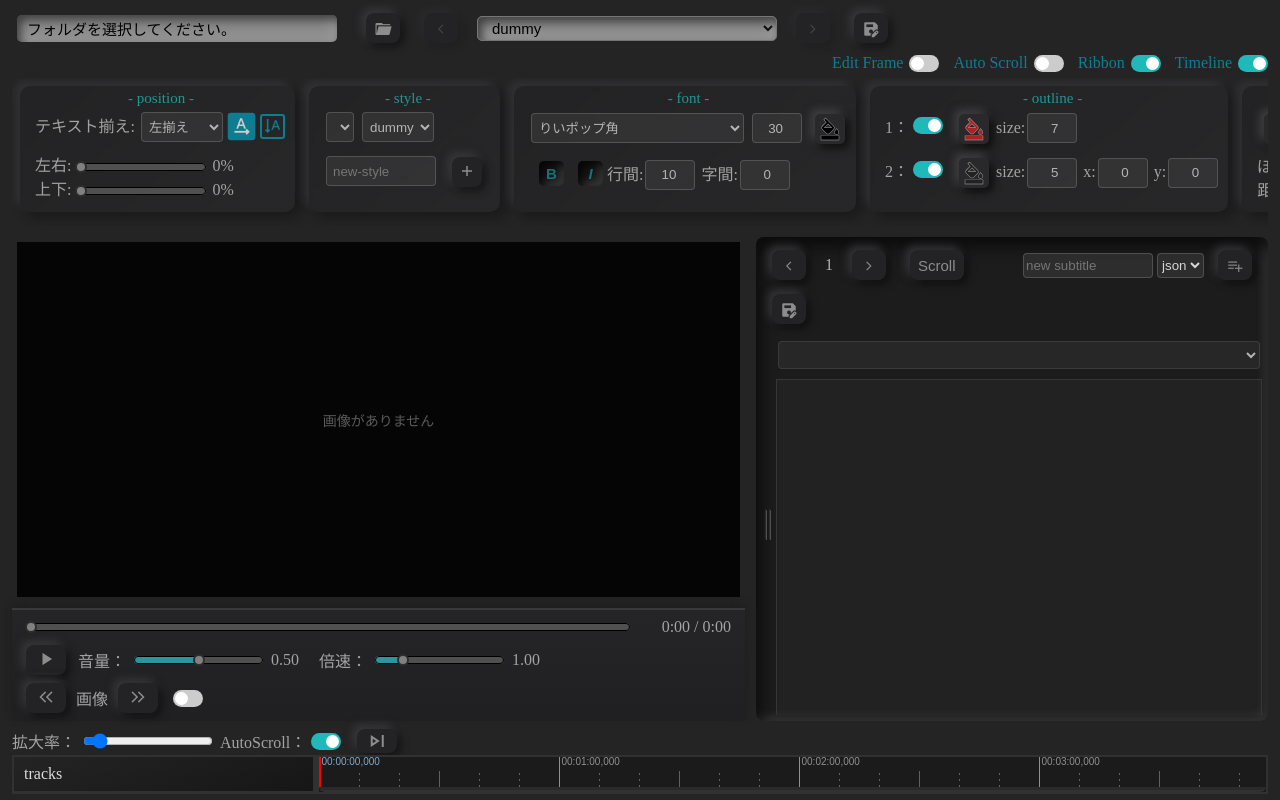
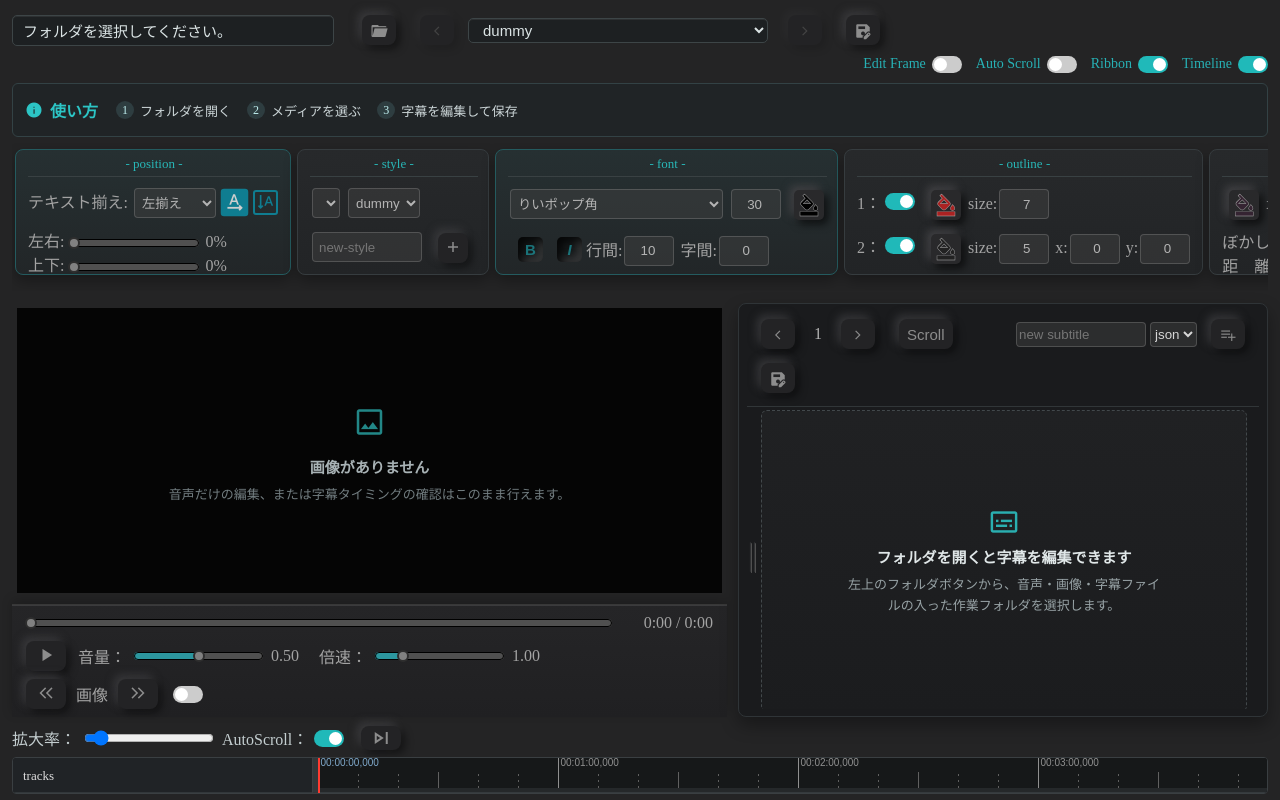
Before and after one commit to tamanegi515/srt-edit-player, a Svelte app: page / in a window 1280 px wide. Built offline with nearby package versions, Linux system fonts and the light colour scheme; a web font is replaced by a local one.

Commit message:
Improve empty states and visual hierarchy

```diff
--- a/src/App.svelte
+++ b/src/App.svelte
@@ -46,6 +46,7 @@
     toastTimer = setTimeout(() => { toastMessage = ''; }, 3000);
   }
   let json_data = $derived(projectState.jsonDataList[projectState.mediaIndex]);
+  let showQuickStart = $derived(!projectState.dirHandle);
   let mediaLoadToken = 0;
   let newTrackName = $state("");
   let newTrackFormat = $state("json");
@@ -378,6 +379,20 @@
     </div>
   </header>
 
+  {#if showQuickStart}
+    <section class="quick-start" aria-label="使い方">
+      <div class="quick-start-title">
+        <span class="material-symbols-outlined">info</span>
+        <span>使い方</span>
+      </div>
+      <ol>
+        <li><span>1</span>フォルダを開く</li>
+        <li><span>2</span>メディアを選ぶ</li>
+        <li><span>3</span>字幕を編集して保存</li>
+      </ol>
+    </section>
+  {/if}
+
   {#if uiState.viewRibbon}
     <StyleRibbon></StyleRibbon>
   {/if}
@@ -399,7 +414,7 @@
 
       <!-- 右: 編集エリア（列の合計幅 totalWidth に左右パディング分を足した値を上限にし、
            プレイヤーとの取り合いで幅が足りない時は縮小＋内部横スクロールで収める） -->
-      <div class="srt_area" style="max-width: calc({totalWidth}px + 12px);">
+      <div class="srt_area" style="max-width: calc({totalWidth}px + 30px);">
         <div class="editor-toolbar">
           <button class="nmorph_button" title="列を減らす" aria-label="列を減らす" onclick={removeEditorColumn}>
             <span class="material-symbols-outlined"> chevron_left </span>
@@ -465,7 +480,8 @@
     display: flex;
     flex-wrap: wrap;
     align-items: center;
-    gap: 6px 14px;
+    gap: 6px 12px;
+    padding: 2px 0 4px;
   }
   .toolbar-group {
     display: flex;
@@ -483,9 +499,12 @@
     gap: 6px;
     cursor: pointer;
     white-space: nowrap;
+    color: #c5d0d2;
   }
   .toggle-field .head-text {
     margin: 0;
+    color: #27b1b5;
+    font-size: 14px;
   }
   .toggle_switch input {
     position: absolute;
@@ -499,6 +518,7 @@
   .media-select {
     min-width: 160px;
     max-width: 340px;
+    color: #dbe4e5;
     cursor: pointer;
   }
 
@@ -529,7 +549,9 @@
     flex-wrap: wrap;
     align-items: center;
     gap: 4px;
-    padding-bottom: 6px;
+    min-height: 42px;
+    padding: 2px 4px 8px;
+    border-bottom: 1px solid #313638;
   }
   .editor-toolbar .toolbar-spacer {
     flex: 1 1 auto;
@@ -565,9 +587,9 @@
   }
 
   .folder-path {
-    margin: 5px;
+    margin: 3px 6px 3px 0;
     display: inline-block;
-    padding: 1px 10px;
+    padding: 2px 10px;
     min-width: 300px;
     max-width: 600px;
     height: 25px;
@@ -575,15 +597,14 @@
     align-content: center;
     font-size: 15px;
     border-radius: 5px;
-    color: #000000;
-    background: #a7a7a7c5;
-    box-shadow:
-      inset 4px 5px 10px #0000008e,
-      inset -4px -4px 15px #ffffff28;
+    color: #dbe4e5;
+    background: #1d2022;
+    border: 1px solid #3d4547;
+    box-shadow: inset 0 1px 0 #ffffff12;
 
     overflow-x: auto;
     white-space: nowrap;
-    cursor: text; /* ← テキストっぽい見た目に */
+    cursor: default;
 
     /* スクロールバー非表示 */
     scrollbar-width: none; /* Firefox */
@@ -668,12 +689,62 @@
     box-sizing: border-box;
     display: flex;
     flex-direction: column;
-    padding: 8px 6px 6px 6px;
-    background-color: #0e0e0e52;
-    box-shadow:
-      inset 5px 10px 15px rgba(5, 5, 5, 0.712),
-      inset -5px -5px 8px #dbdbdb21;
+    padding: 8px 8px 7px;
+    background-color: #1a1b1d;
+    border: 1px solid #2f3437;
+    box-shadow: 0 8px 18px #00000055;
     border-radius: 8px;
+  }
+
+  .quick-start {
+    flex: 0 0 auto;
+    display: flex;
+    align-items: center;
+    gap: 18px;
+    min-height: 40px;
+    padding: 6px 12px;
+    border: 1px solid #334245;
+    border-radius: 6px;
+    background: #202426;
+    color: #cbd5d7;
+  }
+  .quick-start-title {
+    display: inline-flex;
+    align-items: center;
+    gap: 7px;
+    color: #2cc5c5;
+    font-weight: 600;
+    white-space: nowrap;
+  }
+  .quick-start-title .material-symbols-outlined {
+    font-size: 18px;
+  }
+  .quick-start ol {
+    display: flex;
+    flex-wrap: wrap;
+    align-items: center;
+    gap: 10px 16px;
+    margin: 0;
+    padding: 0;
+    list-style: none;
+    font-size: 13px;
+  }
+  .quick-start li {
+    display: inline-flex;
+    align-items: center;
+    gap: 6px;
+    white-space: nowrap;
+  }
+  .quick-start li span {
+    display: inline-flex;
+    align-items: center;
+    justify-content: center;
+    width: 18px;
+    height: 18px;
+    border-radius: 50%;
+    background: #2e3d40;
+    color: #bfeeee;
+    font-size: 12px;
   }
 
   /* トースト通知 */
--- a/src/app.css
+++ b/src/app.css
@@ -186,42 +186,34 @@ select:focus {
 
 /* スクロールバーの縦方向の色を変更 */
 ::-webkit-scrollbar {
-  width: 10px;
-  height: 10px;
+  width: 8px;
+  height: 8px;
   background-color: #38383800;
   /* スクロールバーの背景色 */
 }
 
 /* スクロールバーの縦方向のトラック（スクロールバーの背後に表示される領域）の色を変更 */
 ::-webkit-scrollbar-track {
-  background-color: #303c3f;
+  background-color: #202527;
   border: 1px solid #252525;
 }
 
 /* スクロールバーの縦方向のスクロールバーの色を変更 */
 ::-webkit-scrollbar-thumb {
-  background-color: #21a7a7c5;
+  background-color: #4b8f92;
   /* スクロールバーの色 */
   border-radius: 4px;
-  background-image: linear-gradient(to top left,
-      rgba(0, 0, 0, 0.2),
-      rgba(0, 0, 0, 0.2) 30%,
-      rgba(0, 0, 0, 0));
-  border-right: 1px solid #252525;
-  border-left: 2px solid #252525;
+  border: 2px solid #202527;
+}
+
+::-webkit-scrollbar-thumb:hover {
+  background-color: #31b7b7;
 }
 /* 横方向のスクロールバーつまみ（サム） */
 ::-webkit-scrollbar-thumb:horizontal {
-  background-color: #21a7a7c5;
+  background-color: #4b8f92;
   border-radius: 3px;
-  background-image: linear-gradient(
-    to left top,
-    rgba(0, 0, 0, 0.2),
-    rgba(0, 0, 0, 0.2) 30%,
-    rgba(0, 0, 0, 0)
-  );
-  border-top: 1px solid #252525;
-  border-bottom: 2px solid #252525;
+  border: 2px solid #202527;
 }
 
 ::-webkit-resizer {
--- a/src/components/Srt_Editor.svelte
+++ b/src/components/Srt_Editor.svelte
@@ -18,6 +18,7 @@
     let editableSrtFiles = $derived(mediaState.media.srt_data.filter((track) => !track.isImageTrack));
     let selectedTrack = $derived(editableSrtFiles.find((track) => track.id === column.trackId) ?? editableSrtFiles[0]);
     let srt_data = $derived(selectedTrack?.data ?? []);
+    let hasClips = $derived((selectedTrack?.data?.length ?? 0) > 0);
     let editorRefs = $state([]);
     let editorScrollBox = $state();
     let json_data = $derived(projectState.jsonDataList[projectState.mediaIndex]);
@@ -93,13 +94,16 @@
 </script>
 
 <div class="srt-editor">
-    <div>
+    {#if editableSrtFiles.length}
+    <div class="track-select-row">
         <select class="srt_select" value={column.trackId} onchange={(e) => setEditorColumnTrack(column.id, Number(e.currentTarget.value))}>
             {#each editableSrtFiles as srt}
                 <option value={srt.id}>{srt.name}</option>
             {/each}
         </select>
     </div>
+    {/if}
+    {#if selectedTrack && hasClips}
     <div
         class="box"
         bind:this={editorScrollBox}
@@ -108,19 +112,18 @@
             if (!isProgrammaticScroll) uiState.autoScroll = false;
         }}
     >
-        {#if selectedTrack}
         {#each selectedTrack.data ?? [] as srtdata, index}
-                <div>
-                    <button class="dark nmorph_button jump_button" onclick={() => JumpAudio(index)}>
+            <div class="clip-row">
+                <button class="dark nmorph_button jump_button" onclick={() => JumpAudio(index)} title="この字幕へ移動" aria-label="この字幕へ移動">
                     <span class="material-symbols-outlined" style="font-size:20px;"> turn_left </span>
                 </button>
 
                 {#if iscurrent(index)}
-                        <button onclick={() => setStartTime(index)}>{convSecToStr(srtdata.startTime)}</button>
+                    <button class="time-button" onclick={() => setStartTime(index)}>{convSecToStr(srtdata.startTime)}</button>
                     <small> - </small>
-                        <button onclick={() => setEndTime(index)}>{convSecToStr(srtdata.endTime)}</button>
+                    <button class="time-button" onclick={() => setEndTime(index)}>{convSecToStr(srtdata.endTime)}</button>
                 {:else}
-                        <small>{convSecToStr(srtdata.startTime)} - {convSecToStr(srtdata.endTime)}</small>
+                    <small class="time-label">{convSecToStr(srtdata.startTime)} - {convSecToStr(srtdata.endTime)}</small>
                 {/if}
                 <CustomTextarea
                     track_id={selectedTrack.id}
@@ -131,8 +134,19 @@
                 />
             </div>
         {/each}
+    </div>
+    {:else}
+        <div class="empty-editor-state">
+            <span class="material-symbols-outlined empty-icon">subtitles</span>
+            {#if projectState.dirHandle}
+                <strong>字幕クリップがありません</strong>
+                <p>右上の字幕名にファイル名を入力して、追加ボタンで最初の字幕を作成します。</p>
+            {:else}
+                <strong>フォルダを開くと字幕を編集できます</strong>
+                <p>左上のフォルダボタンから、音声・画像・字幕ファイルの入った作業フォルダを選択します。</p>
             {/if}
         </div>
+    {/if}
 </div>
 
 <style>
@@ -143,20 +157,80 @@
         flex-direction: column;
         margin-top: 3px;
     }
+    .track-select-row {
+        flex: 0 0 auto;
+    }
     .box {
         flex: 1 1 auto;
         min-height: 0;
         box-sizing: border-box;
-        border: 1px solid #363636;
-        background-color: #3a3a3a3a;
-        padding: 10px 5px;
+        border: 1px solid #3d4143;
+        background-color: #202123;
+        padding: 10px 7px;
         overflow-y: auto;
+        overflow-x: hidden;
         width: 100%;
-        scrollbar-gutter: auto;
+        scrollbar-gutter: stable;
+        border-radius: 5px;
+    }
+    .clip-row {
+        margin-bottom: 8px;
+        padding-bottom: 8px;
+        border-bottom: 1px solid #303438;
+    }
+    .clip-row:last-child {
+        border-bottom: 0;
+        margin-bottom: 0;
+    }
+    .time-button {
+        height: 24px;
+        color: #d6dddd;
+        background: #2d3032;
+        border: 1px solid #454a4d;
+        border-radius: 4px;
+        cursor: pointer;
+    }
+    .time-label {
+        color: #9fa8aa;
+        letter-spacing: 0;
+    }
+    .empty-editor-state {
+        flex: 1 1 auto;
+        min-height: 0;
+        box-sizing: border-box;
+        width: 100%;
+        border: 1px dashed #42484b;
+        border-radius: 6px;
+        background: linear-gradient(180deg, #202123 0%, #1b1c1e 100%);
+        display: flex;
+        flex-direction: column;
+        align-items: center;
+        justify-content: center;
+        gap: 8px;
+        padding: 28px 24px;
+        text-align: center;
+        color: #b9c2c4;
+    }
+    .empty-editor-state strong {
+        color: #e0e7e8;
+        font-size: 15px;
+        font-weight: 600;
+    }
+    .empty-editor-state p {
+        max-width: 320px;
+        margin: 0;
+        color: #97a2a5;
+        font-size: 13px;
+        line-height: 1.6;
+    }
+    .empty-icon {
+        color: #2cbfc0;
+        font-size: 32px;
+        opacity: 0.9;
     }
     .jump_button {
         height: 24px;
-        margin: 0 10px 6px 7px;
+        margin: 0 10px 6px 2px;
     }
     .srt_select {
         height: 28px;
--- a/src/components/Style_Ribbon.svelte
+++ b/src/components/Style_Ribbon.svelte
@@ -67,7 +67,7 @@
             <tr>
                 <!-- - position - -->
                 <td>
-                    <div class="ribbon-area" style="min-width:200px">
+                    <div class="ribbon-area ribbon-area-primary" style="min-width:200px">
                         <div class="area-title">- position -</div>
 
                         <label>
@@ -145,7 +145,7 @@
                 </td>
                 <!-- - font - -->
                 <td>
-                    <div class="ribbon-area" style="min-width:220px">
+                    <div class="ribbon-area ribbon-area-primary" style="min-width:220px">
                         <div class="area-title">- font -</div>
                         <select bind:value={styles[currentStyleKey].font} onwheel={(e) => handleWheel("font", e)}>
                             <optgroup label="Web">
@@ -344,42 +344,54 @@
         line-height: 1.35;
     }
     .ribbon-area {
-        padding: 2px 8px 6px 15px;
-        margin: 5px;
+        padding: 6px 10px 8px 12px;
+        margin: 3px;
         height: 126px;
         box-sizing: border-box;
         overflow: hidden;
-        border-radius: 10px;
-        background: linear-gradient(140deg, #2020223f, #4646491c);
-        box-shadow:
-            6px 6px 12px #0f0f0f75,
-            -5px -5px 10px #4343467e;
+        border: 1px solid #363c3f;
+        border-radius: 8px;
+        background: linear-gradient(180deg, #27292b 0%, #222426 100%);
+        box-shadow: 0 6px 14px #0000004d;
+    }
+    .ribbon-area-primary {
+        border-color: #245b5f;
+        background: linear-gradient(180deg, #263032 0%, #222628 100%);
     }
     .area-title {
-        margin: 2px 2px;
+        margin: 0 0 8px;
+        padding-bottom: 4px;
         text-align: center;
-        font-size: 15px;
-        color: #1f9797;
+        font-size: 13px;
+        color: #28b7b7;
+        border-bottom: 1px solid #394143;
     }
     .ribbonview {
         height: 148px;
         max-height: 148px;
-        margin-bottom: 5px;
-        padding-bottom: 10px;
+        margin-bottom: 6px;
+        padding: 3px 0 8px;
         box-sizing: border-box;
         overflow-x: auto;
         overflow-y: hidden;
         white-space: nowrap;
-        scrollbar-gutter: stable;
+        scrollbar-gutter: auto;
     }
     .ribbonview table {
         width: max-content;
         min-width: max-content;
         table-layout: auto;
+        border-spacing: 0;
+    }
+    .ribbonview tbody,
+    .ribbonview tr {
+        display: flex;
+        align-items: stretch;
     }
     .ribbonview td {
         vertical-align: top;
         white-space: nowrap;
+        padding: 0;
     }
 
     label {
--- a/src/components/Track_View.svelte
+++ b/src/components/Track_View.svelte
@@ -213,14 +213,16 @@
     flex-direction: column;
     min-height: 0;
     flex-shrink: 0; /* ワークスペースが縮む時にタイムラインの行が無言で潰れないようにする */
+    gap: 4px;
 }
 
 .track-controls {
     display: flex;
     align-items: center;
-    height: 28px;
-    gap: 5px;
+    min-height: 30px;
+    gap: 6px;
     white-space: nowrap;
+    color: #c4ced0;
 }
 
 .track-controls .nmorph_button {
@@ -236,42 +238,39 @@
 /* トラックビュー全体 */
 .track-view {
     display: grid;
-    background: var(--bg);
-    border-radius: 1px;
-    border: 2px solid var(--border-color);
+    background: #1b1d1f;
+    border-radius: 4px;
+    border: 1px solid #3a3f42;
     overflow: hidden;
 }
 
 /* 左パネル: ほぼフラット、ニューモーフィズム感はごく薄く */
 .left-panel {
-    background: var(--panel-bg);
-    border-right: 1px solid var(--border-color);
+    background: #1d2022;
+    border-right: 1px solid #3a3f42;
     color: var(--text-color);
 }
 
 /* 左パネルのトラックラベル: カードっぽく */
 .left-panel div {
     padding: 6px 10px;
-    background: linear-gradient(
-        160deg,
-        rgb(36, 36, 36) 0%,
-        rgb(22, 22, 22) 100%
-    );
-    border-bottom: 1px solid var(--border-color);
+    background: #202326;
+    border-bottom: 1px solid #32373a;
     line-height: 1;
     display: flex;
     align-items: center;
+    font-size: 13px;
 }
 
 /* リサイズバー: フラット */
 .track_resizer {
-    background: var(--border-color);
+    background: #33383b;
     cursor: ew-resize;
 }
 
 /* 右パネル: 背景に薄いニューモーフィズム感 */
 .right-panel {
-    background: var(--panel-bg);
+    background: #17191a;
     position: relative;
     min-width: 0;
     overflow: hidden; /* 再生ヘッド（.playhead）がスクロール時に左隣のパネルへはみ出さないようにする */
@@ -281,21 +280,22 @@
 .right-subpanel {
     display: grid;
     grid-template-columns: 1fr;
-    overflow-x: scroll;
+    overflow-x: auto;
+    overflow-y: hidden;
 }
 
 /* 各トラック: カード風のフラット */
 .track {
     grid-column-start: 1;
     grid-column-end: 2;
-    background: #2a2a2a;
-    border-radius: 6px;
-    border-bottom: 2px solid var(--border-color);
+    background: #25282a;
+    border-radius: 0;
+    border-bottom: 1px solid #353a3d;
 }
 
 /* 時間目盛キャンバス: シンプルな背景 */
 .tickmark {
-    background: var(--panel-bg);
+    background: #161819;
     position: absolute;
 }
 
@@ -305,8 +305,8 @@
     top: 0;
     left: 0;
     width: 2px;
-    height: 30px;
-    background: #ff0000;
+    height: 35px;
+    background: #ff3b30;
     pointer-events: none;
     z-index: 3;
     will-change: transform;
--- a/src/components/View_Container.svelte
+++ b/src/components/View_Container.svelte
@@ -67,7 +67,11 @@
     {#if mediaState.media.image_data?.currentImage}
         <img src={mediaState.media.image_data.currentImage} alt="表示画像" class="media-image" bind:this={useRefs.imageRef} onload={setObserver} onmousemove={handleMouseMove} />
     {:else}
-        <div class="media-placeholder"><span>画像がありません</span></div>
+        <div class="media-placeholder">
+            <span class="material-symbols-outlined placeholder-icon">image</span>
+            <strong>画像がありません</strong>
+            <span>音声だけの編集、または字幕タイミングの確認はこのまま行えます。</span>
+        </div>
     {/if}
     {#each mediaState.media.srt_data as srt, index}
         {#if !srt.isImageTrack}
@@ -107,13 +111,29 @@
         inset: 0;
         background: #050505;
         display: flex;
+        flex-direction: column;
         align-items: center;
         justify-content: center;
+        gap: 8px;
+        padding: 24px;
+        text-align: center;
+        box-sizing: border-box;
+    }
+    .media-placeholder .placeholder-icon {
+        color: #2aa8a8;
+        font-size: 34px;
+        opacity: 0.8;
+    }
+    .media-placeholder strong {
+        color: #a8b2b5;
+        font-size: 15px;
+        font-weight: 600;
     }
     .media-placeholder span {
-        color: #5a5a5a;
-        font-size: 14px;
+        color: #727d80;
+        font-size: 13px;
         user-select: none;
+        line-height: 1.5;
     }
     .overlay-text {
         position: absolute;
```
Also changed, not shown: 1 other file (tests, documents, lock files or other folders). Lines whose indentation alone changed are shown as unchanged.
